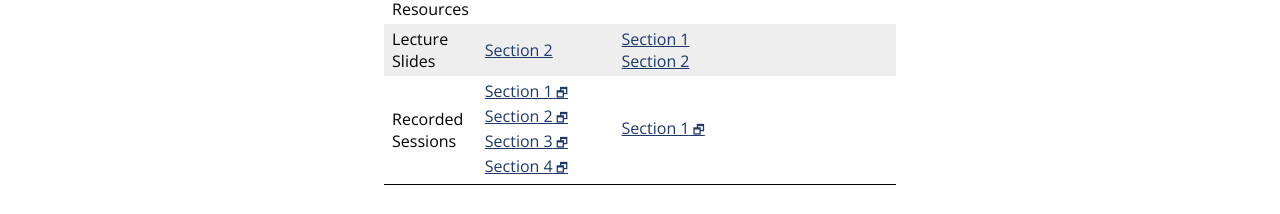
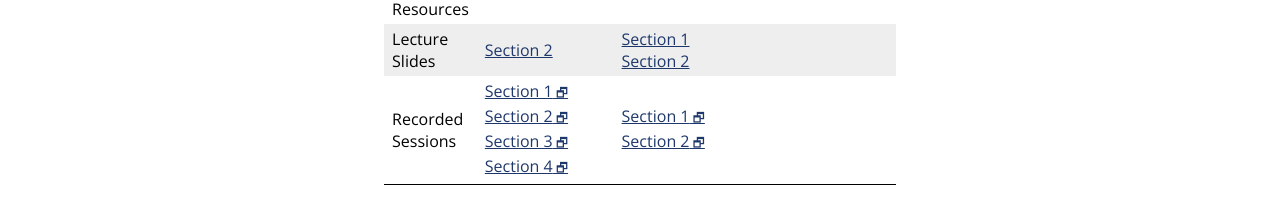
Before and after one commit to jhu-ip/cs220-s22, a Jekyll site: the page built from material.md, in a window 1280 px wide. Shown: the part 936-1150 px from the top of the page. Built offline with Jekyll 4.4.1, drawn with Linux system fonts in a browser that asks for light colours; some web fonts are replaced.

Commit message:
Links to video

```diff
--- a/material.csv
+++ b/material.csv
@@ -203,6 +203,7 @@ Week,Day,Date,Type,Link text,URL
 6,2,2-Mar,LectureSlides,"Section 1",slides/sec01/day17_notes.pdf
 6,2,2-Mar,LectureSlides,Section 2,slides/sec02/17.pdf
 6,2,2-Mar,Recording,"Section 1",https://jh.hosted.panopto.com/Panopto/Pages/Viewer.aspx?id=76379573-2d62-4abc-a68a-ae4c01345f67
+6,2,2-Mar,Recording,"Section 2",https://jh.hosted.panopto.com/Panopto/Pages/Viewer.aspx?id=05eaf51d-bb28-43d7-8ef9-ae4c0141c944
 6,3,4-Mar,Video,More Linked lists,https://jh.hosted.panopto.com/Panopto/Pages/Viewer.aspx?id=06994aeb-6743-4fcd-b69f-ae2300279d42
 6,3,4-Mar,Slides,More Linked lists,slides/day18_more_linked_lists.pdf
 6,3,4-Mar,Recap,Day 18,questions/day18.html
--- a/material.md
+++ b/material.md
@@ -354,7 +354,7 @@ the materials for that week.
     <tr>
       <td>Recorded<br>Sessions</td>
       <td><a class='external' target='_blank' href='https://jh.hosted.panopto.com/Panopto/Pages/Viewer.aspx?id=11a3f085-1b39-43a9-9868-ae4a01395eda'>Section 1</a><br><a class='external' target='_blank' href='https://jh.hosted.panopto.com/Panopto/Pages/Viewer.aspx?id=8826782c-88d2-4909-b5f3-ae4a0140aa52'>Section 2</a><br><a class='external' target='_blank' href='https://jh.hosted.panopto.com/Panopto/Pages/Viewer.aspx?id=9cb71831-7b4e-47c7-a8e9-ae4a015ab045'>Section 3</a><br><a class='external' target='_blank' href='https://jh.hosted.panopto.com/Panopto/Pages/Viewer.aspx?id=04b9e6dc-05a6-477a-8f45-ae4a01029bf7'>Section 4</a></td>
-      <td><a class='external' target='_blank' href='https://jh.hosted.panopto.com/Panopto/Pages/Viewer.aspx?id=76379573-2d62-4abc-a68a-ae4c01345f67'>Section 1</a></td>
+      <td><a class='external' target='_blank' href='https://jh.hosted.panopto.com/Panopto/Pages/Viewer.aspx?id=76379573-2d62-4abc-a68a-ae4c01345f67'>Section 1</a><br><a class='external' target='_blank' href='https://jh.hosted.panopto.com/Panopto/Pages/Viewer.aspx?id=05eaf51d-bb28-43d7-8ef9-ae4c0141c944'>Section 2</a></td>
       <td></td>
     </tr>
   </tbody>
```
